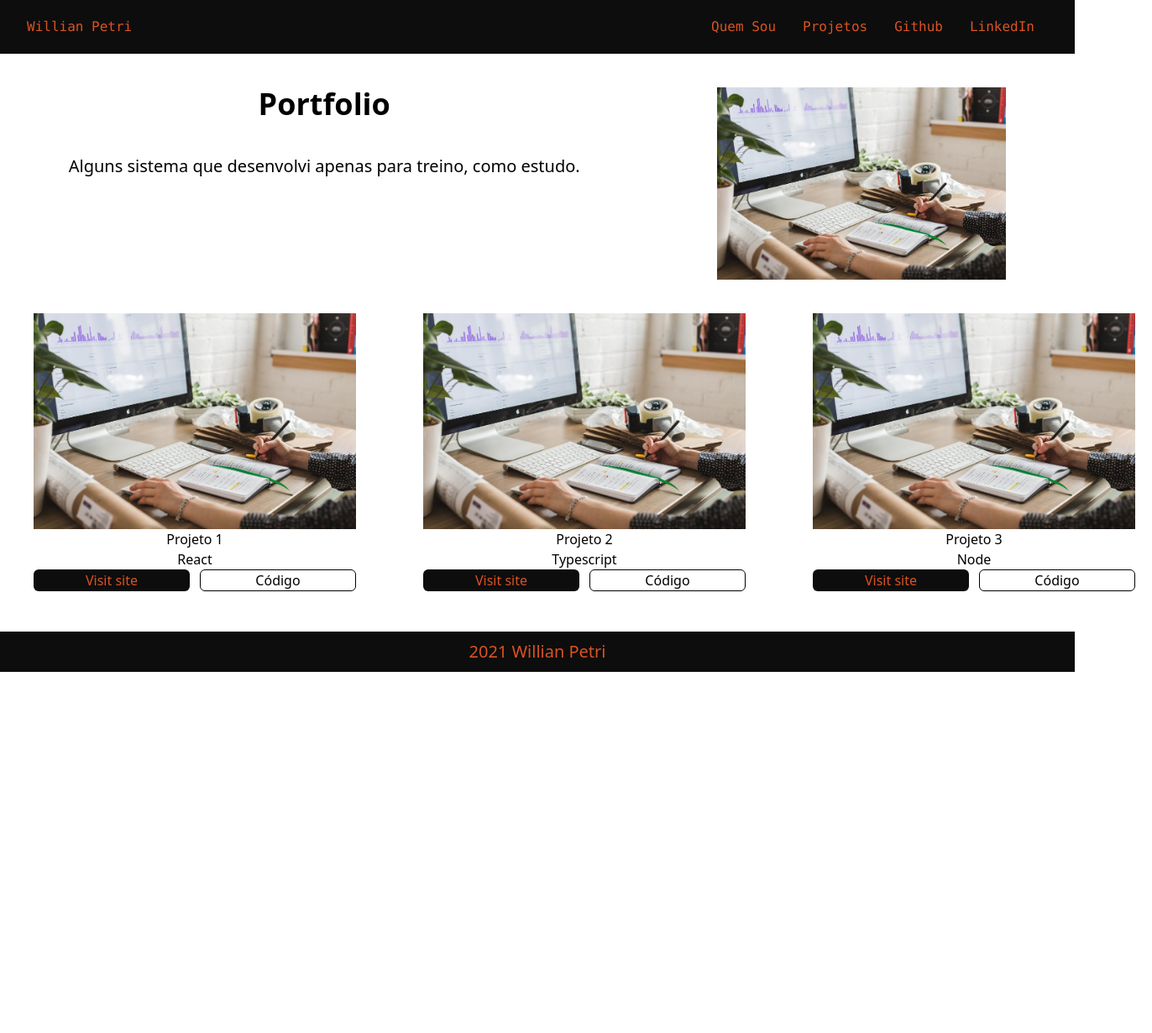
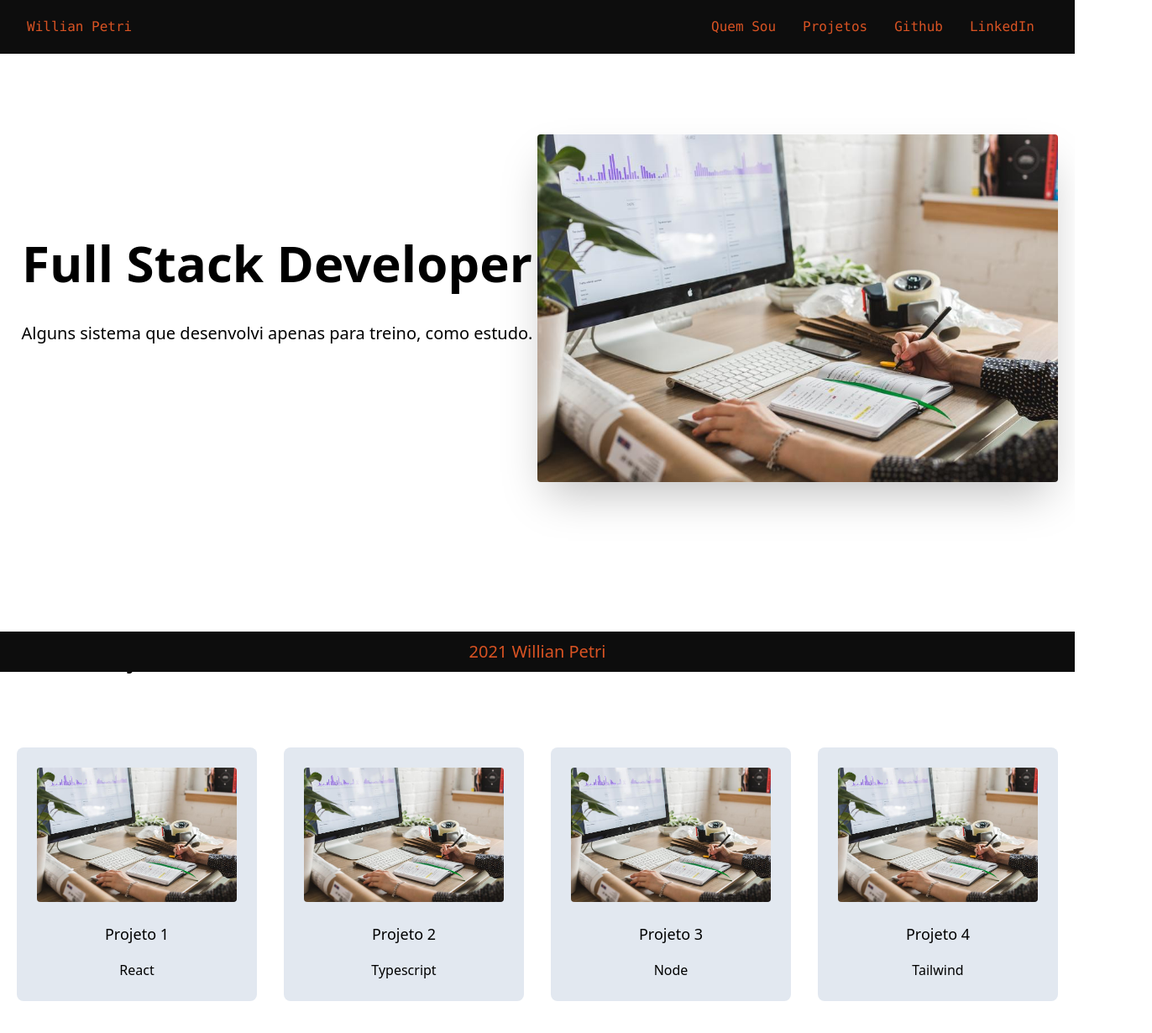
Before and after one commit to willianPetri/Portfolio, a React (Create React App) app: page / in a window 1280 px wide. Shown: the top 1230 px of the page at 84% size, 1372 px wide, since content can reach past the window. Before the commit the page ends 800 px from the top, so only its background shows below. Built offline with nearby package versions, Linux system fonts and the light colour scheme.

Commit message:
Updated some components

```diff
--- a/src/App.js
+++ b/src/App.js
@@ -3,27 +3,11 @@ import Header from './components/Header';
 import Hero from './components/Hero';
 import Footer from './components/Footer';
 import Portfolio from './components/Portfolio';
-import { useState } from 'react';
-import foto from './images/port.jpg';
+
 
 function App() {
-  const projeto1 = {
-    tilte: 'Projeto 1',
-    language: 'React',
-    image: foto
-  }
-  const projeto2 = {
-    tilte: 'Projeto 2',
-    language: 'Typescript',
-    image: foto
-  }
-  const projeto3 = {
-    tilte: 'Projeto 3',
-    language: 'Node',
-    image: foto
-  }
 
-  const [projetos, setProjetos] = useState([projeto1, projeto2, projeto3]);
+
   return (
     <div className="App">
       {/* Header */}
@@ -33,13 +17,7 @@ function App() {
       <Hero />
 
       {/* projetos */}
-      <div className='flex'>
-        {projetos.map(item => (
-          <div className='mx-5 px-5'>
-            <Portfolio title={item.tilte} language={item.language} image={item.image} />
-          </div>
-        ))}
-      </div>
+      <Portfolio />
 
       {/* footer */}
       <Footer />
--- a/src/components/Hero/index.js
+++ b/src/components/Hero/index.js
@@ -3,13 +3,13 @@ import port from '../../images/port.jpg'
 
 const Hero = () => {
   return (
-    <div className='flex align-center justify-around w-full h-full'>
-      <div className= 'm-5 p-5'>
-        <h1 className='font-bold text-4xl mb-10'>Portfolio</h1>
+    <div className='mx-auto flex px-5 py-24 items-center justify-between'>
+      <div className= 'md:w-1/2 mb-10'>
+        <h1 className='font-bold text-6xl mb-10'>Full Stack Developer</h1>
         <p className='text-xl'>Alguns sistema que desenvolvi apenas para treino, como estudo.</p>
       </div>
-      <div className='w-96 h-full p-5 m-5'>
-        <img src={port} alt="port" />
+      <div className='md:w-1/2'>
+        <img src={port} alt="port" className='w-full rounded shadow-2xl' />
       </div>
     </div>
   )
--- a/src/components/Portfolio/index.js
+++ b/src/components/Portfolio/index.js
@@ -1,17 +1,57 @@
-import React from 'react'
+import React, { useState } from 'react'
+import foto from '../../images/port.jpg';
 
-const Portfolio = ({ title, language, image }) => {
+const projeto1 = {
+  title: 'Projeto 1',
+  language: 'React',
+  image: foto
+}
+const projeto2 = {
+  title: 'Projeto 2',
+  language: 'Typescript',
+  image: foto
+}
+const projeto3 = {
+  title: 'Projeto 3',
+  language: 'Node',
+  image: foto
+}
+const projeto4 = {
+  title: 'Projeto 4',
+  language: 'Tailwind',
+  image: foto
+}
+
+const Portfolio = () => {
+  const [projetos, setProjetos] = useState([projeto1, projeto2, projeto3, projeto4]);
+
   return (
-    <div className=' h-56 w-96'>
-      <div>
-        <img src={image} alt='projeto' />
-
-        <p>{title}</p>
-        <p>{language}</p>
-      </div>
-      <div className='flex-auto flex space-x-3'>
-        <button className='w-1/2 flex items-center justify-center rounded-md bg-primary text-secondary'>Visit site</button>
-        <button className='w-1/2 flex items-center justify-center rounded-md border border-gray-300'>Código</button>
+    <div className="text-gray-700 body-font">
+      <div className='container px-5 py-24 mx-auto'>
+        <div className="flex flex-wrap w-full mb-20">
+          <div className="lg:w-1/2 w-full mb-6 lg:mb-0">
+            <h1 className="sm:text-3xl text-2xl font-medium title-font mb-2 text-gray-900 text-left">
+              Meus Projetos
+            </h1>
+            <div className="h1 w-20 bg-secondary rounded"></div>
+          </div>
+        </div>
+        <div className="flex flex-wrap -m-4">
+          {projetos.map(projeto => (
+            <div className="xl:w-1/4 md:w-1/2 p-4" key={projeto.title}>
+              <div className="bg-cinza p-6 rounded-lg">
+                <img src={projeto.image} alt="projeto" className="h-40 rounded w-full object-cover object-center mb-6" />
+                <h2 className="text-lg text-gray-900 font-medium title-font mb-4">
+                  {projeto.title}
+                  {console.log(projeto.title)}
+                </h2>
+                <p className="leading-relaxed text-base">
+                  {projeto.language}
+                </p>
+              </div>
+            </div>
+          ))}
+        </div>
       </div>
     </div>
   )
--- a/tailwind.config.js
+++ b/tailwind.config.js
@@ -4,6 +4,7 @@ module.exports = {
   theme: {
     extend: {},
     colors: {
+      cinza: '#e2e8f0',
       goldenzin: '#F2CDAO',
       golden: '#BF8F65',
       primary: '#0D0D0D',
```
